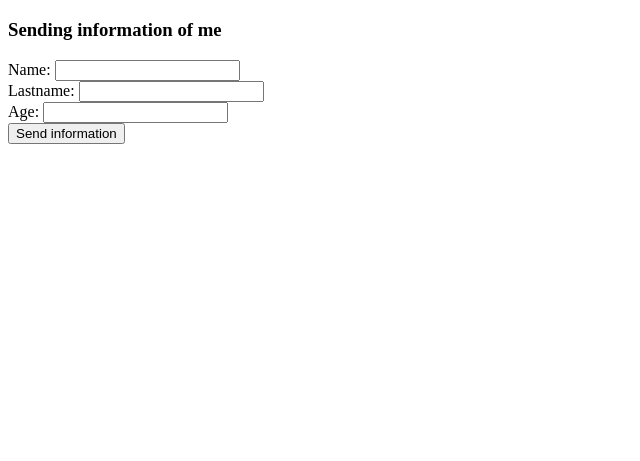
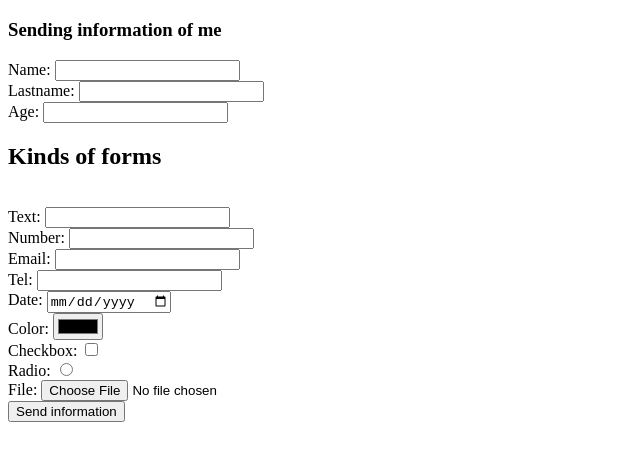
Before and after one commit to EsTesan-py/Html-CSS-Js, a plain HTML site: page contact.html in a window 1280 px wide. Shown: the part 61-522 px from the top of the page, without its empty margins (0-640 px from the left). Drawn offline with Linux system fonts and the light colour scheme.

Commit message:
Changes in contact.html: Kinds of forms added

```diff
--- a/contact.html
+++ b/contact.html
@@ -22,6 +22,35 @@
         <input type="number"id=age>
         <!--<button type="submit">Send</button>-->
         <br>
+        <h2>Kinds of forms </h2>
+        <br>
+        <label for="text">Text:</label>
+        <input type="text">
+        <br>
+        <label for="number">Number:</label>
+        <input type="number">
+        <br>
+        <label for="email">Email:</label>
+        <input type="email" name="" id="">
+        <br>
+        <label for="tel">Tel:</label>
+        <input type="tel" name="" id="">
+        <br>
+        <label for="date">Date:</label>
+        <input type="date" name="" id="">
+        <br>
+        <label for="color">Color:</label>
+        <input type="color" name="" id="">
+        <br>
+        <label for="checkbox">Checkbox:</label>
+        <input type="checkbox" name="" id="">
+        <br>
+        <label for="radio">Radio:</label>
+        <input type="radio" name="" id="">
+        <br>
+        <label for="file">File:</label>
+        <input type="file" name="" id="">
+        <br>
         <button type="submit">Send information</button>
     </form>
 
```
